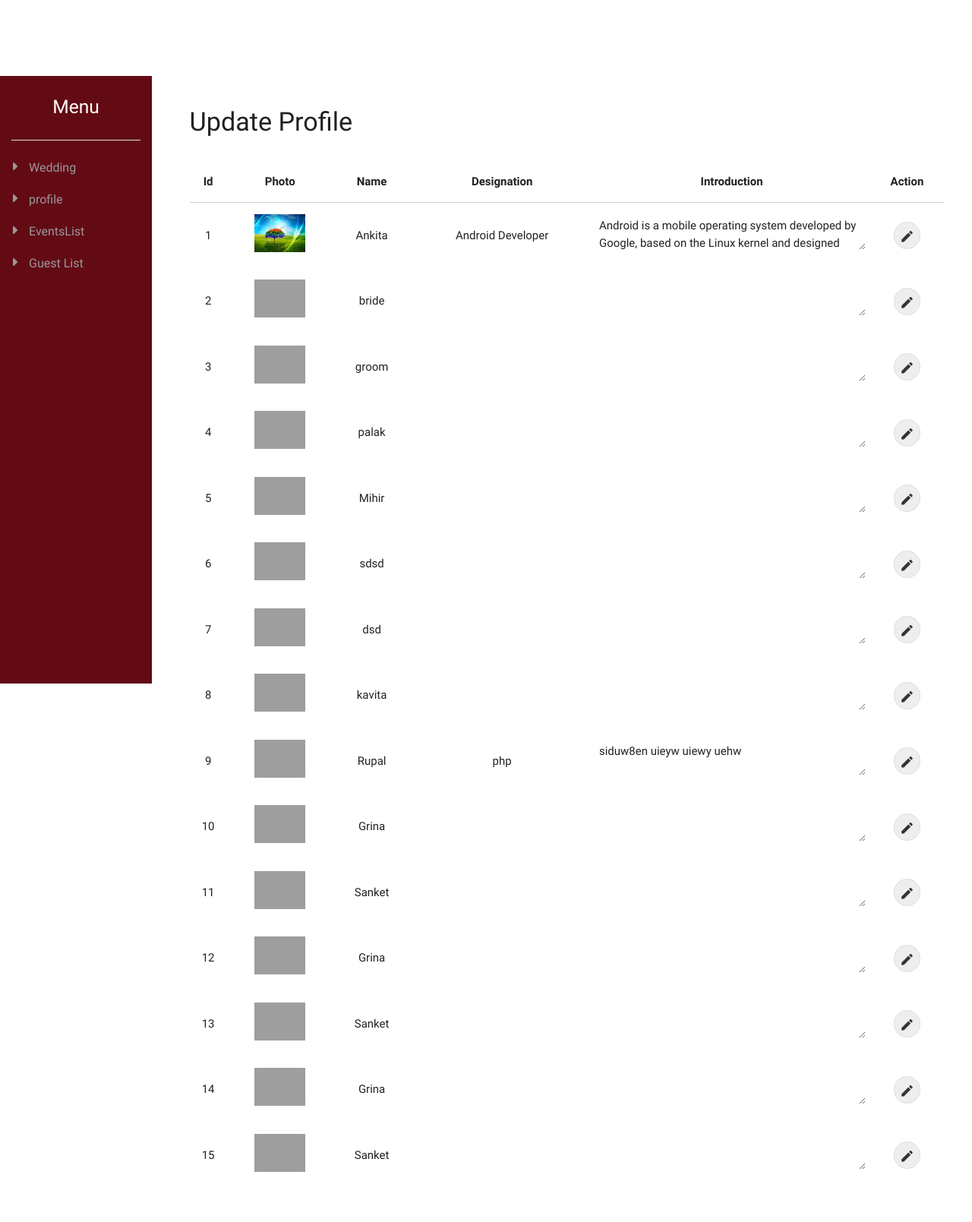
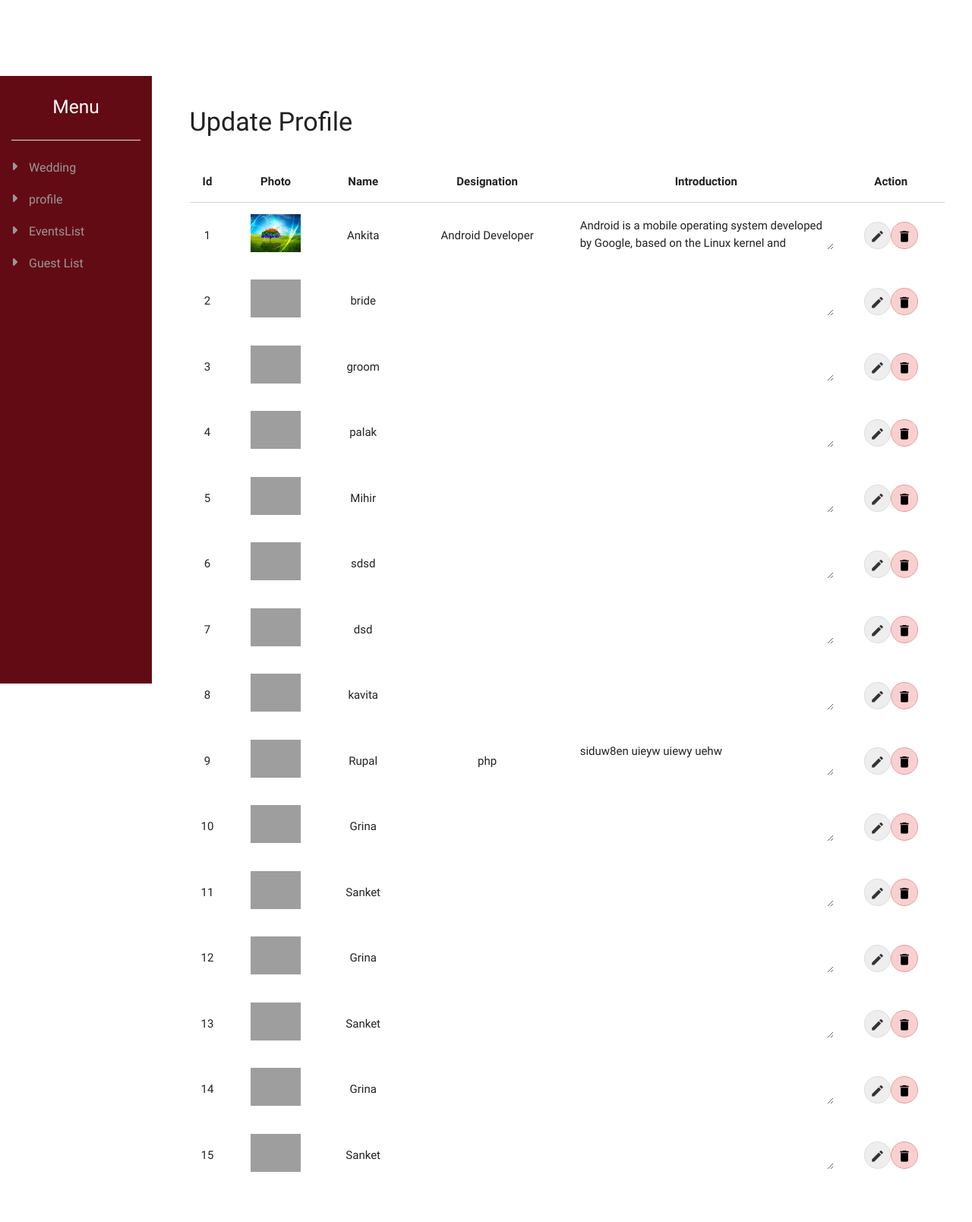
Before and after one commit to AnkitaPatel994/momentweddingWeb, a CodeIgniter app: page /moments-wedding/admin/profile in a window 1280 px wide. Shown: the whole page at 76% size. Run offline with CodeIgniter, Linux system fonts and the light colour scheme; data comes from the database, SQL or seed files in the repository; some libraries are stand-ins or nearby versions; grey boxes are pictures that could not be loaded.

Commit message:
Profile delete code

```diff
--- a/application/config/config.php
+++ b/application/config/config.php
@@ -24,7 +24,7 @@ defined('BASEPATH') OR exit('No direct script access allowed');
 |
 */
 
-$config['base_url'] = 'http://localhost/moment-wedding/';
+$config['base_url'] = 'http://localhost/moments-wedding/';
 
 /*
 |--------------------------------------------------------------------------
--- a/application/config/database.php
+++ b/application/config/database.php
@@ -78,7 +78,7 @@ $db['default'] = array(
 	'hostname' => 'localhost',
 	'username' => 'root',
 	'password' => '',
-	'database' => 'moment_wedding',
+	'database' => 'momentsu_wedding',
 	'dbdriver' => 'mysqli',
 	'dbprefix' => '',
 	'pconnect' => FALSE,
--- a/application/controllers/Admin.php
+++ b/application/controllers/Admin.php
@@ -327,4 +327,9 @@ class Admin extends CI_Controller {
 			echo json_encode($output);
 		}
 
+		public function deleteProfile($profileID){
+			$this->load->model("profile_model");
+			$this->profile_model->deleteProfile($profileID);
+		}
+
 }
--- a/application/models/Profile_model.php
+++ b/application/models/Profile_model.php
@@ -25,6 +25,10 @@ class Profile_model extends CI_Model
 		$result = $query->result_array();
 		return $result;
 	}
+
+	public function deleteProfile($profileID){
+		$this->db->query("delete from profile where id='$profileID'");
+	}
 }
 
 ?>
--- a/application/views/admin-profile.php
+++ b/application/views/admin-profile.php
@@ -35,14 +35,14 @@
 
 			        <tbody>
 			        	<?php foreach($allProfile as $key => $allProfileRow){?>
-			          <tr>
+			          <tr id="profile-<?php echo $allProfileRow['id']; ?>">
 			            <td><?php echo $allProfileRow['id']; ?></td>
 			            <td><img  width="200" src="<?php echo base_url(); ?>html/images/profile/<?php echo $allProfileRow['profile_pic']  ?>" class="profile-img">
 			            </td>
 			            <td><?php echo $allProfileRow['name']; ?></td>
 			            <td><?php echo $allProfileRow['occupation']; ?></td>
 			            <td><textarea><?php echo $allProfileRow['profile_details']; ?></textarea></td>
-			            <td><a data-profile-id="<?php echo $allProfileRow['id']; ?>" href="#editProfile" class="btn-flat btn-edit waves-effect waves-light btn modal-trigger"><i class="material-icons">edit</i></td>
+			            <td><a data-profile-id="<?php echo $allProfileRow['id']; ?>" href="#editProfile" class="btn-flat btn-edit waves-effect waves-light btn modal-trigger"><i class="material-icons">edit</i><a data-profile-id="<?php echo $allProfileRow['id']; ?>" class="btn-flat general-delete-btn btn-remove-profile waves-effect waves-light btn"><i class="material-icons">delete</i></td>
 			          </tr>
 			          <?php } ?>
 
--- a/html/css/style.css
+++ b/html/css/style.css
@@ -2,3 +2,16 @@
 nav{
 	background:#790c17 !important;
 }
+.general-delete-btn{
+	background: rgba(222, 21, 21, 0.20) !important;
+	border: 1px solid #e69b9b !important;
+	color: #000 !important;
+	border-radius: 69px !important;
+	padding: 0px 7px !important;
+	margin: 0 auto !important;
+	text-align: center !important;
+
+}
+.general-delete-btn:hover {
+    background: rgba(222, 21, 21, 0.50) !important;
+}
--- a/html/js/admin-profile.js
+++ b/html/js/admin-profile.js
@@ -1,6 +1,6 @@
 /* admin profile js */
 $(function(){
- $('.button-collapse').sideNav({
+		 $('.button-collapse').sideNav({
 	      menuWidth: 300, // Default is 300
 	      edge: 'left', // Choose the horizontal origin
 	      closeOnClick: true, // Closes side-nav on <a> clicks, useful for Angular/Meteor
@@ -8,4 +8,14 @@ $(function(){
 	      onOpen: function(el) { /* Do Stuff*/ }, // A function to be called when sideNav is opened
 	      onClose: function(el) { /* Do Stuff*/ }, // A function to be called when sideNav is closed
 	    });
+
+	$(".btn-remove-profile").on("click",function(){
+		var profileID = $(this).data("profile-id");
+		console.log("delete profile: "+profileID);
+		if(confirm("Do you want delete this profile?")){
+			$.post(baseURL+"Admin/deleteProfile/"+profileID,function(data){
+				$("#profile-"+profileID).remove();
+			});
+		}
 	});
+});
```
